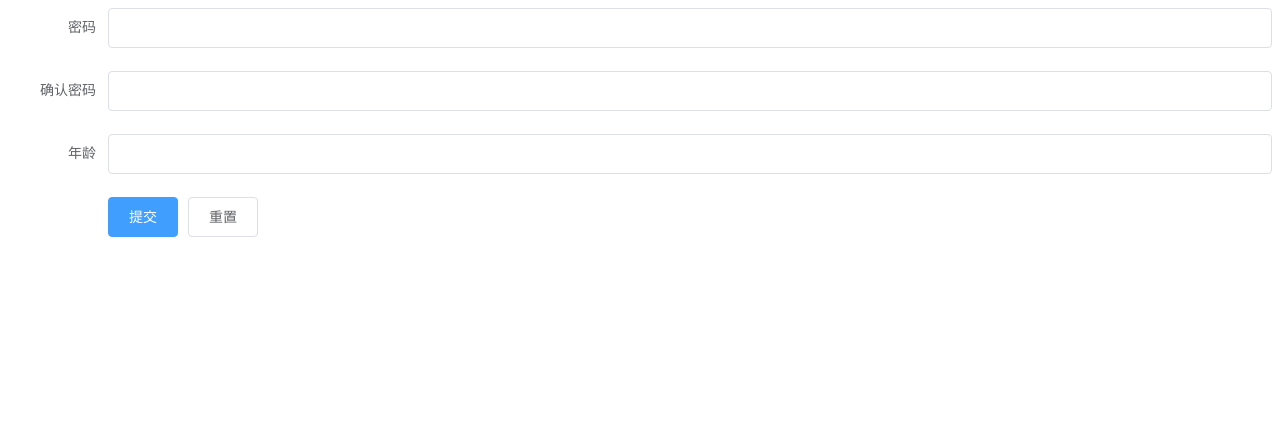
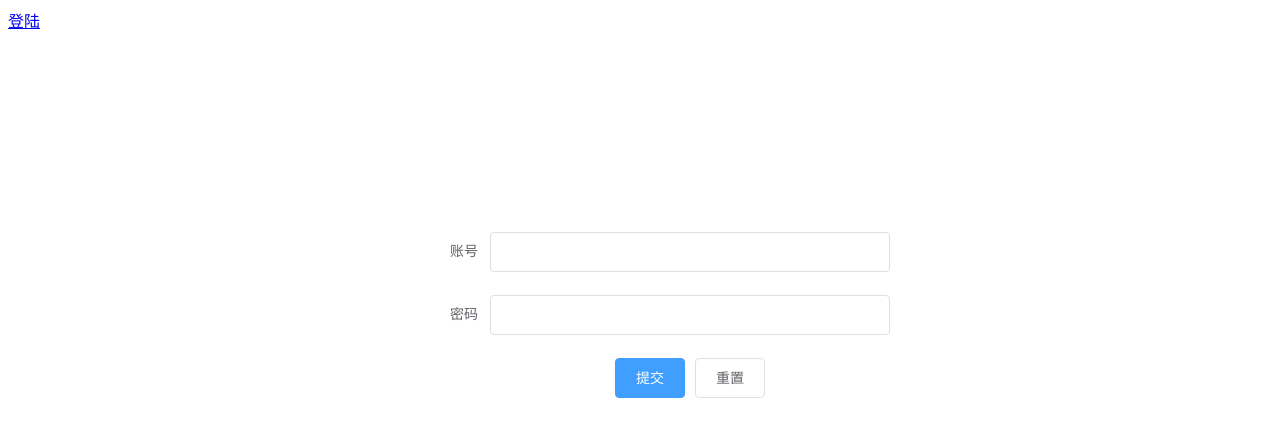
Before and after one commit to wenlove/shop-admin31, a Vue app: page /#/login in a window 1280 px wide. Shown: the top 436 px of the page. Built offline with nearby package versions, Linux system fonts and the light colour scheme.

Commit message:
添加登陆页面基本结构

```diff
--- a/package.json
+++ b/package.json
@@ -21,6 +21,8 @@
         "babel-eslint": "^10.0.1",
         "eslint": "^5.16.0",
         "eslint-plugin-vue": "^5.0.0",
+        "less": "^3.9.0",
+        "less-loader": "^5.0.0",
         "vue-template-compiler": "^2.6.10"
     },
     "eslintConfig": {
--- a/src/App.vue
+++ b/src/App.vue
@@ -1,6 +1,6 @@
 <template>
   <div id="app">
-
+    <router-link to="/login">登陆</router-link>
     <router-view></router-view>
   </div>
 </template>
--- a/src/pages/Login.vue
+++ b/src/pages/Login.vue
@@ -1,15 +1,12 @@
 <template>
     <el-form :model="ruleForm" status-icon :rules="rules" ref="ruleForm" label-width="100px" class="demo-ruleForm">
+        <el-form-item label="账号" prop="name">
+            <el-input v-model="ruleForm.name"></el-input>
+        </el-form-item>
         <el-form-item label="密码" prop="pass">
             <el-input type="password" v-model="ruleForm.pass" autocomplete="off"></el-input>
         </el-form-item>
-        <el-form-item label="确认密码" prop="checkPass">
-            <el-input type="password" v-model="ruleForm.checkPass" autocomplete="off"></el-input>
-        </el-form-item>
-        <el-form-item label="年龄" prop="age">
-            <el-input v-model.number="ruleForm.age"></el-input>
-        </el-form-item>
-        <el-form-item>
+        <el-form-item class="login-btn">
             <el-button type="primary" @click="submitForm('ruleForm')">提交</el-button>
             <el-button @click="resetForm('ruleForm')">重置</el-button>
         </el-form-item>
@@ -19,56 +16,33 @@
 <script>
   export default {
     data() {
-      var checkAge = (rule, value, callback) => {
+      var checkName = (rule, value, callback) => {
         if (!value) {
-          return callback(new Error('年龄不能为空'));
+          return callback(new Error('请输入账号'));
         }
         setTimeout(() => {
-          if (!Number.isInteger(value)) {
-            callback(new Error('请输入数字值'));
-          } else {
-            if (value < 18) {
-              callback(new Error('必须年满18岁'));
-            } else {
               callback();
-            }
-          }
         }, 1000);
       };
       var validatePass = (rule, value, callback) => {
         if (value === '') {
           callback(new Error('请输入密码'));
         } else {
-          if (this.ruleForm.checkPass !== '') {
-            this.$refs.ruleForm.validateField('checkPass');
-          }
           callback();
         }
       };
-      var validatePass2 = (rule, value, callback) => {
-        if (value === '') {
-          callback(new Error('请再次输入密码'));
-        } else if (value !== this.ruleForm.pass) {
-          callback(new Error('两次输入密码不一致!'));
-        } else {
-          callback();
-        }
-      };
+
       return {
         ruleForm: {
           pass: '',
-          checkPass: '',
-          age: ''
+          name: ''
         },
         rules: {
           pass: [
             { validator: validatePass, trigger: 'blur' }
           ],
-          checkPass: [
-            { validator: validatePass2, trigger: 'blur' }
-          ],
-          age: [
-            { validator: checkAge, trigger: 'blur' }
+          name: [
+            { validator: checkName, trigger: 'blur' }
           ]
         }
       };
@@ -79,7 +53,7 @@
           if (valid) {
             alert('submit!');
           } else {
-            console.log('error submit!!');
+            // console.log('error submit!!');
             return false;
           }
         });
@@ -90,3 +64,15 @@
     }
   }
 </script>
+
+
+<style lang="less" >
+    .demo-ruleForm {
+        width: 500px;
+        margin: 200px auto;
+        .login-btn {
+            text-align: center ;
+        }
+    }
+
+</style>
```
Also changed, not shown: 1 other file (tests, documents, lock files or other folders).
